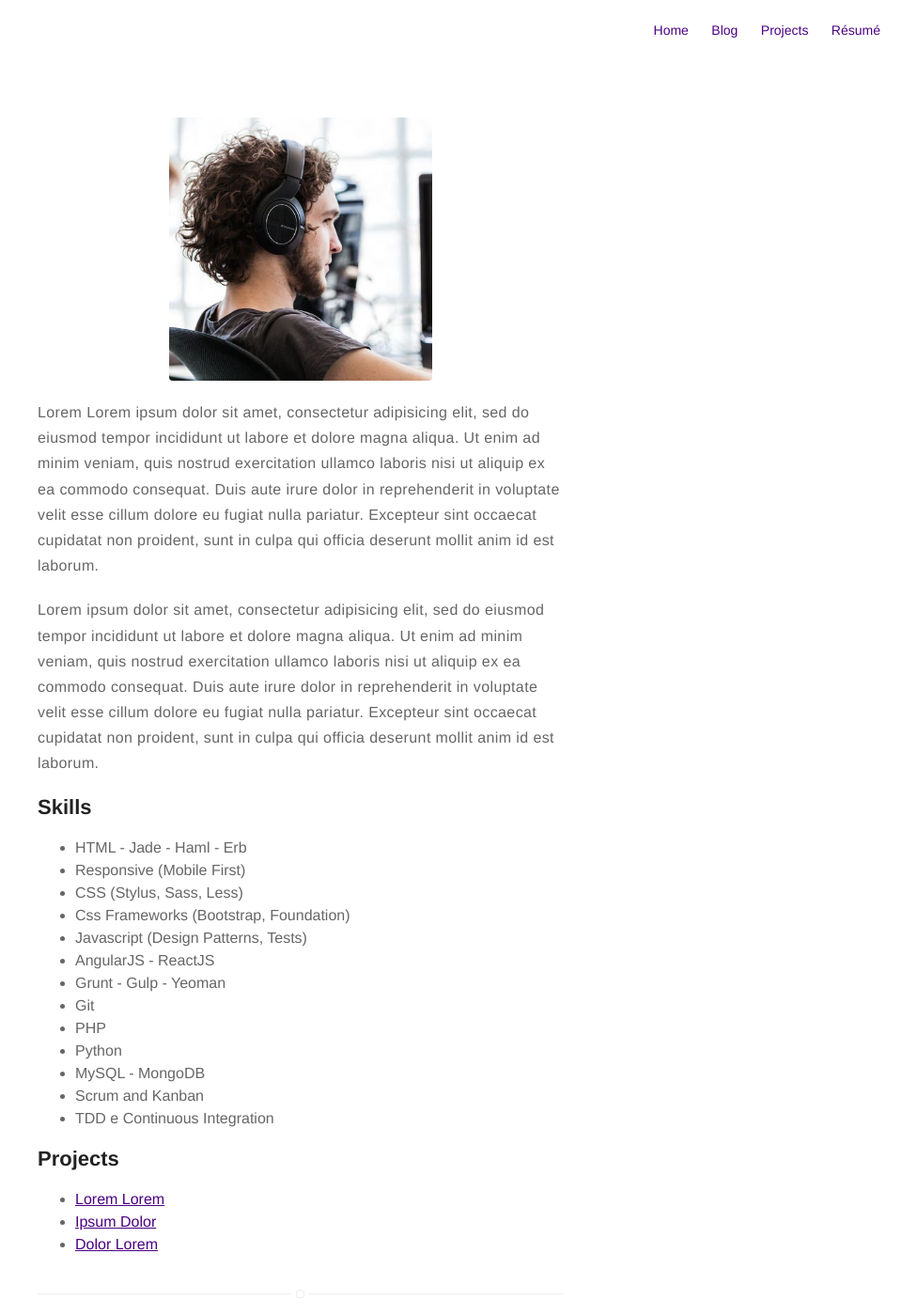
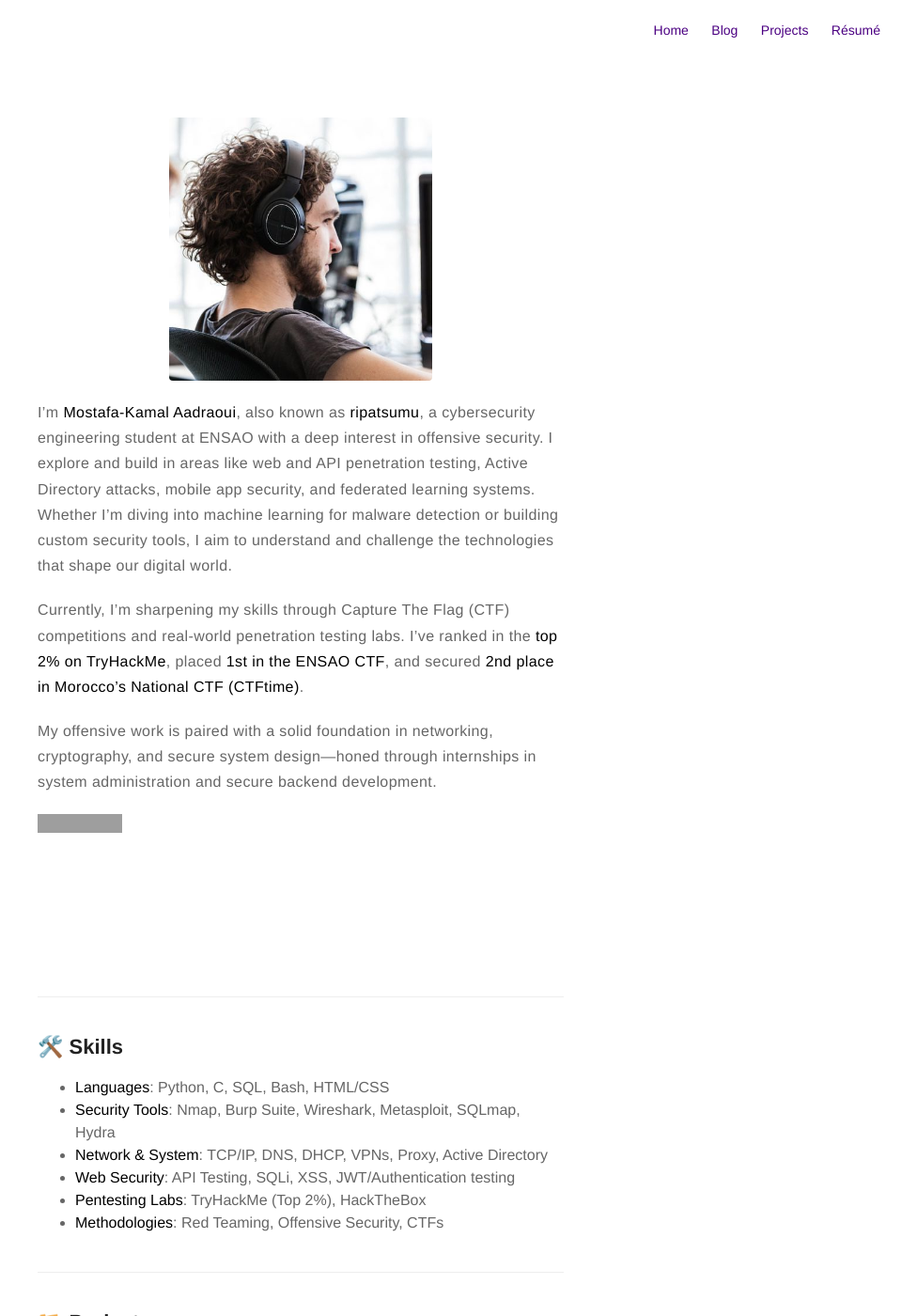
Before and after one commit to aadraouimostafakamal/ripatsumu, a Jekyll site: the page built from about.md, in a window 1280 px wide and 1400 px high. Shown: the whole window at 94% size, without its empty margins (320-1280 px from the left). Built offline with Jekyll 4.4.1, drawn with Linux system fonts in a browser that asks for light colours; nearby versions of some CDN libraries; some of the changed text lies outside the part shown; grey boxes are pictures that could not be loaded.

```diff
--- a/_config.yml
+++ b/_config.yml
@@ -1,12 +1,11 @@
 # main text of home
-title: John Doe
-bio: A Person who travels the world eating noodles
+title: ripatsumu
+bio: A cybersecurity enthusiast breaking stuff to make the internet safer.
 
 # twitter summary info
-description: A blog about technology and stuff related
+description: A blog about cybersecurity, ethical hacking, and tech experiments.
 
 # if it's an external image, update below for true
-# better with square images
 external-image: false
 picture: assets/images/profile.jpg
 
@@ -20,7 +19,7 @@ resume: true
 resume-external: true
 resume-url: https://google.com/?q=my+resume
 
-url: https://sergiokopplin.github.io/indigo
+url: https://aadraouimostafakamal.github.io/ripatsumu
 # your url: https://USERNAME.github.io
 
 permalink: /:title/
@@ -30,83 +29,66 @@ permalink: /:title/
 
 # if you don't want comments in your posts, leave categories empty
 disqus:
-  shortname: github # enter this from your disqus account
-  categories: [blog, project] # only show disqus for posts that have these categories
+  shortname: ripatsumu
+  categories: [blog, project]
 
-# if you don't have any of social below, comment the line
-facebook: myfacebook
-twitter: mytwitter
-instagram: myinstagram
-linkedin: mylinkedin
-github: mygithub
-email: myemail@gmail.com
+# social links
+#facebook: myfacebook
+#twitter: ripatsumu
+#instagram: myinstagram
+linkedin: aadraouimostafakamal
+github: aadraouimostafakamal
+email: mostafakamalaadraoui@gmail.com
 
 authors:
-  johndoe:
-    name: John Doe
-    bio: A Man who travels the world eating noodles
+  ripatsumu:
+    name: ripatsumu
+    bio: Offensive Security enthusiast. Engineering student at ENSAO. I write about pen testing, CTFs, and security tools.
     external-image: false
     picture: assets/images/profile.jpg
-    twitter: johndoe
-  jamesfoster:
-    name: James Foster
-    bio: A Man who develops software with coffee
-    external-image: false
-    picture: assets/images/james.jpg
-    twitter: jamesfoster
+    twitter: ripatsumu
 
-# do you want a larger site? change the option below
-# options: [normal, large] | default: normal
-# normal = 560px / large = 810px
+# site layout width: [normal, large]
 width: normal
 
-# if you don't need projects, comment the *projects* configs below
+# sections to enable
 projects: true
-
-# if you don't need "about" or "blog", comment them out below
 about: true
 blog: true
 
-# do you want to show the "read time" of the posts?
+# post features
 read-time: true
-
-# do you want to show the "tags" inside the posts?
 show-tags: true
-
-# related posts inside a post?
 related: true
-
-# Display links for next and previous posts for the specified categories
 post-advance-links: [blog]
-
-# show author block at the end of a post ?
 show-author: true
 
-# do you want some animations?
+# animations
 animation: true
 
-# add default values to specific pages or layouts
+# default values for posts
 defaults:
   - scope:
-      path: "" # an empty string here means all files in the project
+      path: ""
       layout: "post"
     values:
-      # setting all post to not hidden by default,
-      # can be overridden in the front matter for a specific post
       hidden: false
 
+# plugins
 plugins:
   - jekyll-seo-tag
   - jekyll-gist
   - jekyll-feed
   - jemoji
 
+# HTML compression exclusions
 compress_html:
   ignore:
     envs:
       - development
       - stage
 
+# files to exclude
 exclude:
   [
     "README.md",
--- a/_posts/2016-01-23-indigo-jekyll-theme.markdown
+++ b/_posts/2016-01-23-indigo-jekyll-theme.markdown
@@ -3,7 +3,7 @@ title: ":ramen: Indigo, minimalist jekyll theme"
 layout: post
 date: 2016-01-23 22:10
 tag: jekyll
-image: https://sergiokopplin.github.io/indigo/assets/images/jekyll-logo-light-solid.png
+image: https://aadraouimostafakamal.github.io/ripatsumu/assets/images/jekyll-logo-light-solid.png
 headerImage: true
 projects: true
 hidden: true
@@ -15,7 +15,7 @@ externalLink: false
 
 ![Screenshot](https://raw.githubusercontent.com/sergiokopplin/indigo/gh-pages/assets/screen-shot.png)
 
-Example of project - Indigo Minimalist Jekyll Template - [Demo](https://sergiokopplin.github.io/indigo/). This is a simple and minimalist template for Jekyll for those who likes to eat noodles.
+Example of project - Indigo Minimalist Jekyll Template - [Demo](https://aadraouimostafakamal.github.io/ripatsumu/). This is a simple and minimalist template for Jekyll for those who likes to eat noodles.
 
 ---
 
@@ -30,5 +30,5 @@ What has inside?
 
 ---
 
-[Check it out](https://sergiokopplin.github.io/indigo/) here.
+[Check it out](https://aadraouimostafakamal.github.io/ripatsumu/) here.
 If you need some help, just [tell me](https://github.com/sergiokopplin/indigo/issues).
--- a/about.md
+++ b/about.md
@@ -2,44 +2,38 @@
 title: About
 layout: page
 ---
+
 ![Profile Image]({% if site.external-image %}{{ site.picture }}{% else %}{{ site.url }}/{{ site.picture }}{% endif %})
 
-<p>Lorem Lorem ipsum dolor sit amet, consectetur adipisicing elit, sed do eiusmod
-tempor incididunt ut labore et dolore magna aliqua. Ut enim ad minim veniam,
-quis nostrud exercitation ullamco laboris nisi ut aliquip ex ea commodo
-consequat. Duis aute irure dolor in reprehenderit in voluptate velit esse
-cillum dolore eu fugiat nulla pariatur. Excepteur sint occaecat cupidatat non
-proident, sunt in culpa qui officia deserunt mollit anim id est laborum.</p>
+I’m **Mostafa-Kamal Aadraoui**, also known as **ripatsumu**, a cybersecurity engineering student at ENSAO with a deep interest in offensive security. I explore and build in areas like web and API penetration testing, Active Directory attacks, mobile app security, and federated learning systems. Whether I’m diving into machine learning for malware detection or building custom security tools, I aim to understand and challenge the technologies that shape our digital world.
 
-<p>Lorem ipsum dolor sit amet, consectetur adipisicing elit, sed do eiusmod
-tempor incididunt ut labore et dolore magna aliqua. Ut enim ad minim veniam,
-quis nostrud exercitation ullamco laboris nisi ut aliquip ex ea commodo
-consequat. Duis aute irure dolor in reprehenderit in voluptate velit esse
-cillum dolore eu fugiat nulla pariatur. Excepteur sint occaecat cupidatat non
-proident, sunt in culpa qui officia deserunt mollit anim id est laborum.</p>
+Currently, I’m sharpening my skills through Capture The Flag (CTF) competitions and real-world penetration testing labs. I’ve ranked in the **top 2% on TryHackMe**, placed **1st in the ENSAO CTF**, and secured **2nd place in Morocco’s National CTF (CTFtime)**.
 
-<h2>Skills</h2>
+My offensive work is paired with a solid foundation in networking, cryptography, and secure system design—honed through internships in system administration and secure backend development.
 
-<ul class="skill-list">
-	<li>HTML - Jade - Haml - Erb</li>
-	<li>Responsive (Mobile First)</li>
-	<li>CSS (Stylus, Sass, Less)</li>
-	<li>Css Frameworks (Bootstrap, Foundation)</li>
-	<li>Javascript (Design Patterns, Tests)</li>
-	<li>AngularJS - ReactJS</li>
-	<li>Grunt - Gulp - Yeoman</li>
-	<li>Git</li>
-	<li>PHP</li>
-	<li>Python</li>
-	<li>MySQL - MongoDB</li>
-	<li>Scrum and Kanban</li>
-	<li>TDD e Continuous Integration</li>
-</ul>
+<iframe src="https://tryhackme.com/api/v2/badges/public-profile?userPublicId=1014801" style='border:none;'></iframe>
 
-<h2>Projects</h2>
+---
 
-<ul>
-	<li><a href="https://github.com/">Lorem Lorem</a></li>
-	<li><a href="https://github.com/">Ipsum Dolor</a></li>
-	<li><a href="https://github.com/">Dolor Lorem</a></li>
-</ul>
+## 🛠️ Skills
+
+- **Languages**: Python, C, SQL, Bash, HTML/CSS
+- **Security Tools**: Nmap, Burp Suite, Wireshark, Metasploit, SQLmap, Hydra
+- **Network & System**: TCP/IP, DNS, DHCP, VPNs, Proxy, Active Directory
+- **Web Security**: API Testing, SQLi, XSS, JWT/Authentication testing
+- **Pentesting Labs**: TryHackMe (Top 2%), HackTheBox
+- **Methodologies**: Red Teaming, Offensive Security, CTFs
+
+---
+
+## 📂 Projects
+
+- **AuditHound** – A tool built on BloodHound’s output to automate AD security audits, identify misconfigurations, and generate actionable reports.
+- **Android Password Manager Analysis** – Static and dynamic analysis of 8 Android password managers to evaluate master password protection.
+- **Malicious URL Detector** – Built a machine learning model to detect malicious URLs using Python, based on domain structure and feature analysis.
+- **AltoroMutual Pentest** – Performed full web app pentest using Burp Suite, SQLmap, and Hydra; documented findings and mitigation steps.
+- **Federated Learning for Healthcare** – Developed a federated learning system to protect sensitive hospital data with Python, JWT-secured APIs, and PostgreSQL.
+
+---
+
+If you're into cybersecurity, CTFs, or building tools to break (and secure) things — let’s connect!
```
Also changed, not shown: README.md.
